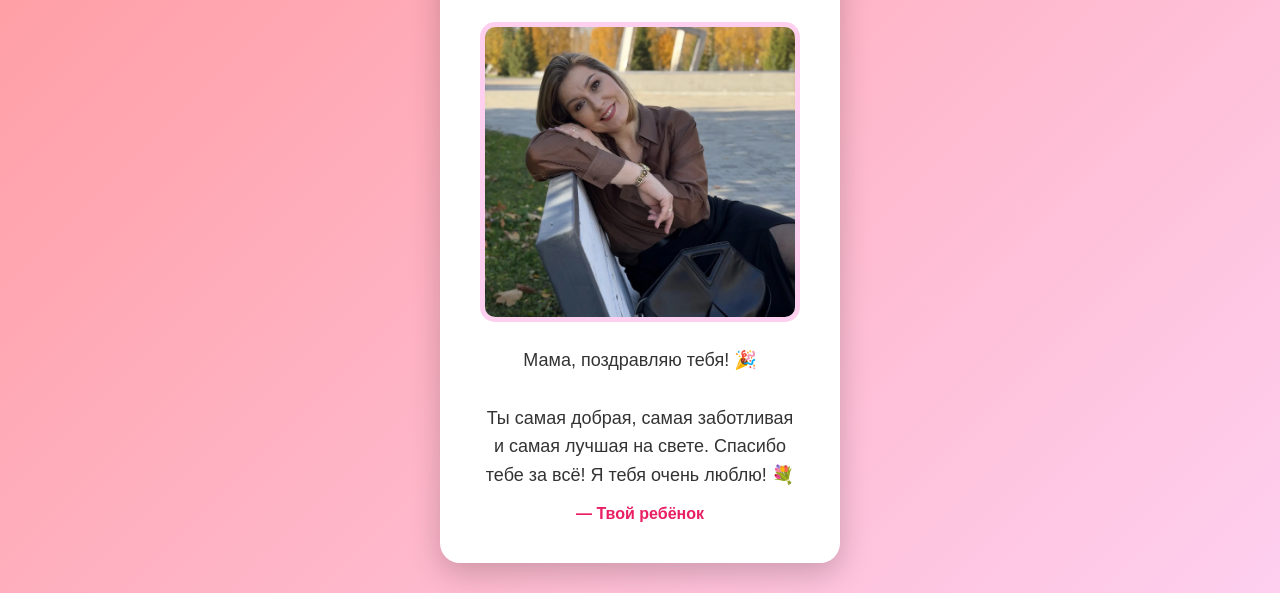
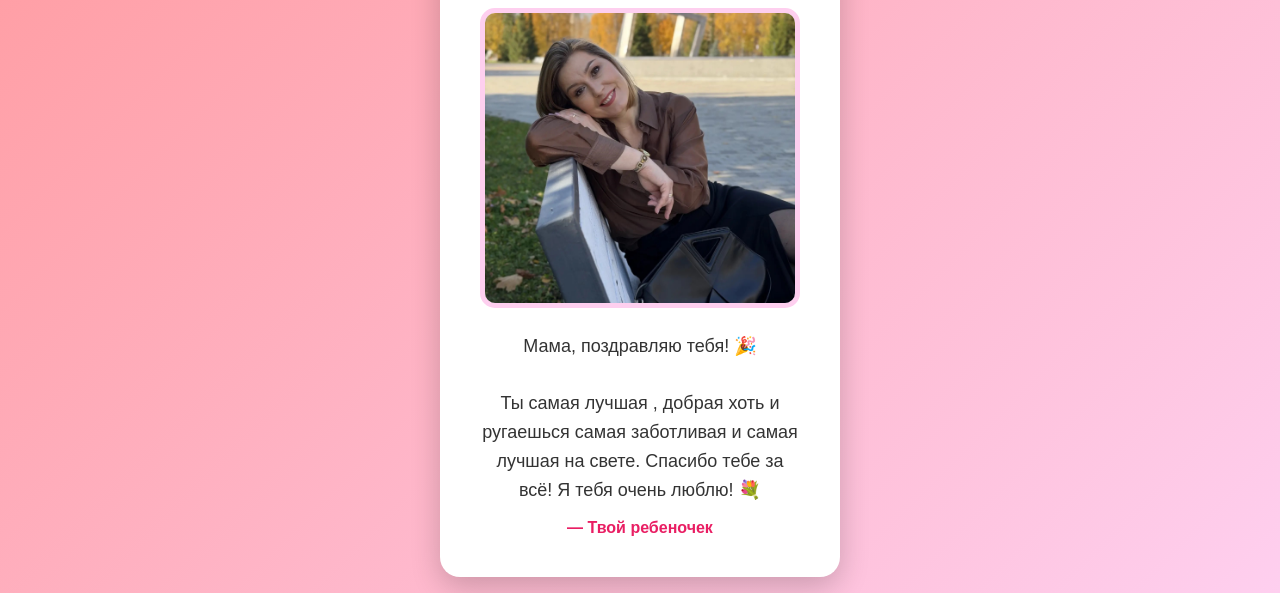
Before and after one commit to kozevnikovartemij57-crypto/for_irina, a plain HTML site: page index.html in a window 1280 px wide. Both pictures are taken after a click on the button "Открыть открытку". Shown: the part 207-800 px from the top of the page. Drawn offline with Linux system fonts and the light colour scheme.

Commit message:
Update index.html

```diff
--- a/index.html
+++ b/index.html
@@ -32,10 +32,10 @@
       <img id="photo" src="photo.jpg" alt="Наше фото" onerror="this.style.display='none'">
       <p class="text">
         Мама, поздравляю тебя! 🎉<br><br>
-        Ты самая добрая, самая заботливая и самая лучшая на свете.
+        Ты самая лучшая , добрая хоть и ругаешься  самая заботливая и самая лучшая на свете.
         Спасибо тебе за всё! Я тебя очень люблю! 💐
       </p>
-      <p class="signature">— Твой ребёнок</p>
+      <p class="signature">— Твой ребеночек </p>
     </div>
 
   </div>
```
